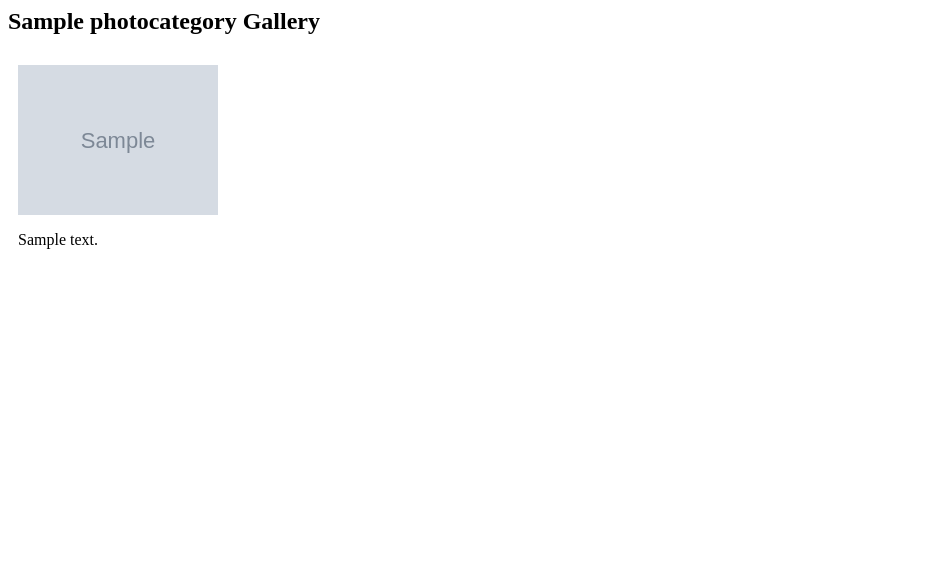
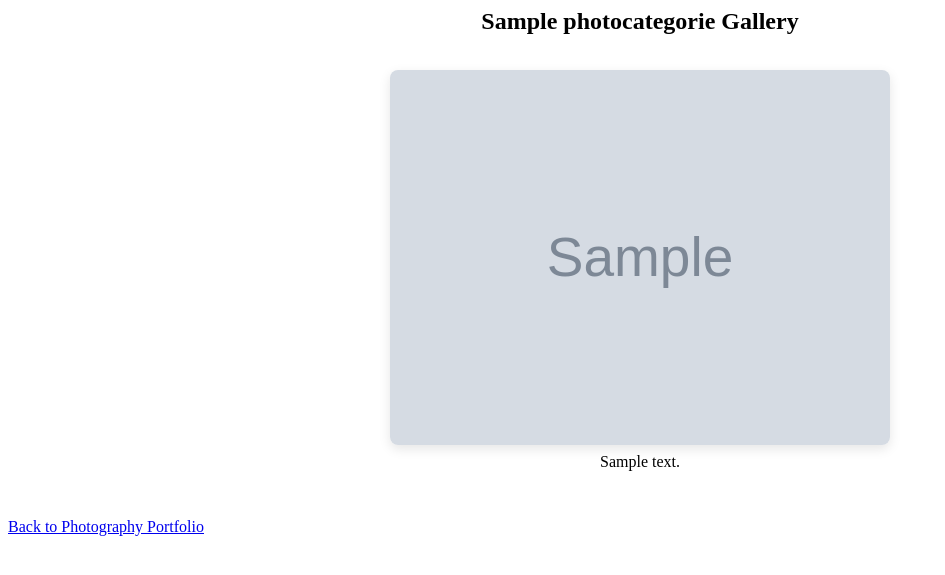
Before and after one commit to utkarshsrivastava94/web-page, a Django app: page /photography/1/ in a window 1280 px wide. Shown: the top 575 px of the page, without its empty margins (0-945 px from the left). Run offline with Django 5.2, Linux system fonts and the light colour scheme; tables that the repository leaves empty hold one stand-in row (values such as "Sample post"); grey boxes marked "Sample" are stand-in pictures.

Commit message:
Photography working portfolio

```diff
--- a/portfolio/admin.py
+++ b/portfolio/admin.py
@@ -1,7 +1,7 @@
 from django.contrib import admin
-from .models import Resume, Link, PhotoCategory, Photo
+from .models import Resume, Link, PhotoCategorie, Photo
 
 admin.site.register(Resume)
 admin.site.register(Link)
-admin.site.register(PhotoCategory)
+admin.site.register(PhotoCategorie)
 admin.site.register(Photo)
--- a/portfolio/models.py
+++ b/portfolio/models.py
@@ -8,14 +8,14 @@ class Link(models.Model):
     name = models.CharField(max_length=100)
     url = models.URLField()
 
-class PhotoCategory(models.Model):
+class PhotoCategorie(models.Model):
     name = models.CharField(max_length=100)
 
     def __str__(self):
         return self.name
 
 class Photo(models.Model):
-    category = models.ForeignKey(PhotoCategory, on_delete=models.CASCADE)
+    category = models.ForeignKey(PhotoCategorie, on_delete=models.CASCADE)
     image = models.ImageField(upload_to='photos/')
     description = models.TextField(blank=True)
     uploaded_at = models.DateTimeField(auto_now_add=True)
--- a/portfolio/templates/portfolio/photo_gallery.html
+++ b/portfolio/templates/portfolio/photo_gallery.html
@@ -1,9 +1,22 @@
-<h2>{{ category.name }} Gallery</h2>
-<div style="display: flex; flex-wrap: wrap;">
+<h2 style="text-align: center;">{{ category.name }} Gallery</h2>
+
+<div style="display: flex; flex-wrap: wrap; justify-content: center;">
     {% for photo in photos %}
-        <div style="margin: 10px;">
-            <img src="{{ photo.image.url }}" alt="Photo" width="200">
-            <p>{{ photo.description }}</p>
+        <div style="margin: 15px; text-align: center;">
+            <img src="{{ photo.image.url }}" alt="Photo" style="width: 500px; max-width: 100%; height: auto; border-radius: 8px; box-shadow: 0 4px 12px rgba(0,0,0,0.1);">
+            {% if photo.description %}
+                <p style="margin-top: 8px;">{{ photo.description }}</p>
+            {% endif %}
         </div>
     {% endfor %}
 </div>
+{% if photos %}
+    <p>
+        <a href="{% url 'photography_portfolio' %}" class="btn btn-secondary">Back to Photography Portfolio</a>
+    </p>
+{% else %}
+    <p>
+        No photos available in this category.
+        <a href="{% url 'photography_portfolio' %}" class="btn btn-secondary">Back to Photography Portfolio</a>
+    </p>
+{% endif %}
--- a/portfolio/views.py
+++ b/portfolio/views.py
@@ -1,6 +1,6 @@
 from django.shortcuts import render
 from django.conf import settings
-from .models import Resume, Link, PhotoCategory, Photo
+from .models import Resume, Link, PhotoCategorie, Photo
 
 def home(request):
     return render(request, 'portfolio/home.html')
@@ -15,11 +15,11 @@ def work_portfolio(request):
     })
 
 def photography_portfolio(request):
-    categories = PhotoCategory.objects.all()
+    categories = PhotoCategorie.objects.all()
     return render(request, 'portfolio/photography_portfolio.html', {'categories': categories})
 
 def photo_gallery(request, category_id):
-    category = PhotoCategory.objects.get(id=category_id)
+    category = PhotoCategorie.objects.get(id=category_id)
     photos = Photo.objects.filter(category=category)
     return render(request, 'portfolio/photo_gallery.html', {
         'category': category,
```
Also changed, not shown: portfolio/migrations/0003_rename_photocategory_photocategorie.py (added), portfolio/urls.py (line endings or trailing spaces), 1 other file.
